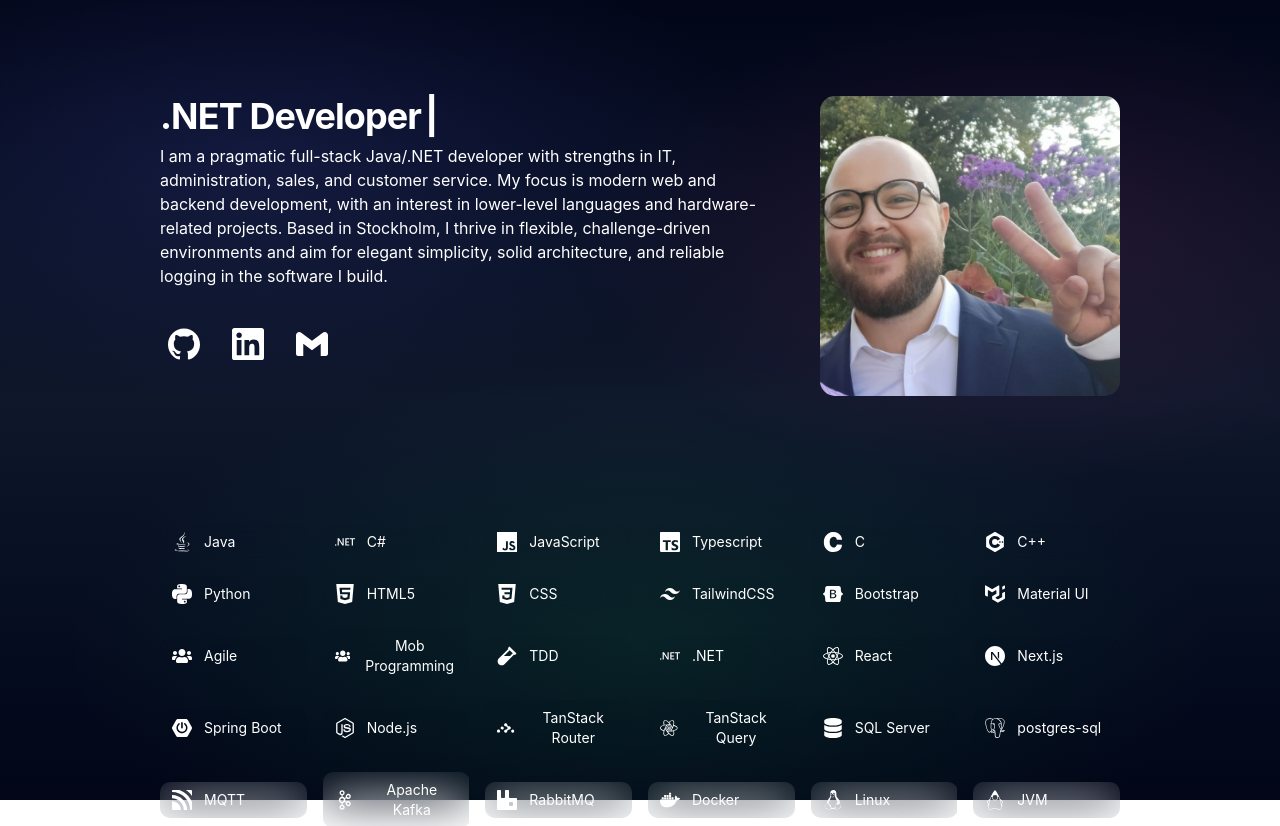
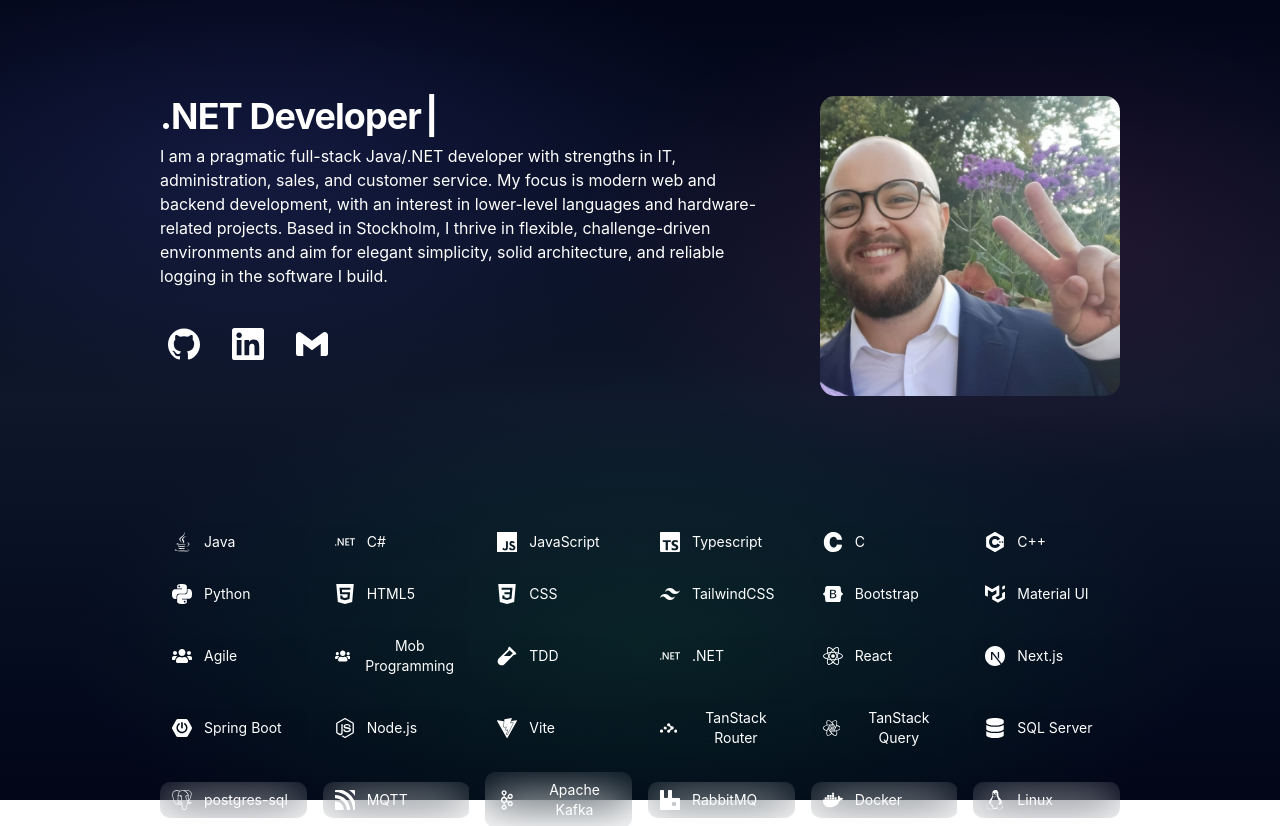
Before and after one commit to david11267/david-aslan-dev, a React (Vite) app: page / in a window 1280 px wide. Shown: the top 826 px of the page. Built offline with nearby package versions, Linux system fonts and the light colour scheme.

Commit message:
content changes

```diff
--- a/src/content.ts
+++ b/src/content.ts
@@ -31,6 +31,7 @@ import {
   SiTailwindcss,
   SiTypescript,
   SiVercel,
+  SiVite,
 } from 'react-icons/si'
 import {
   FaCloud,
@@ -170,6 +171,12 @@ export const skills: Array<Skill> = [
       "JavaScript runtime built on Chrome's V8 engine for server-side development. Enables full-stack JavaScript development with non-blocking I/O and extensive package ecosystem.",
   },
   {
+    name: 'Vite',
+    Icon: SiVite,
+    description:
+      'Fast build tool and development server for modern web projects. Provides instant hot module replacement, optimized bundling, and excellent developer experience with minimal configuration.',
+  },
+  {
     name: 'TanStack Router',
     Icon: SiReactrouter,
     description:
@@ -295,7 +302,6 @@ export const projects: Array<Project> = [
   {
     header: 'Quintic-3d',
     text: 'A landing page for a on demand 3d-printing store complete with sanity cms, attached shopify store, internationalization and contact/upload form connected to company email allowing qustomers to request quotes on their CAD files.',
-    href: 'https://quintic-3d.vercel.app/',
     skills: [
       skills.find((s) => s.name.toLowerCase() === 'next.js')!,
       skills.find((s) => s.name.toLowerCase() === 'typescript')!,
@@ -312,12 +318,13 @@ export const projects: Array<Project> = [
     text: 'This is the website you are currently on right now. I needed a place to display my work, skills and provide an easy way to get to know me.',
     href: 'https://davidaslan.dev/',
     skills: [
-      skills.find((s) => s.name.toLowerCase() === 'storyblok')!,
-      skills.find((s) => s.name.toLowerCase() === 'next.js')!,
+      skills.find((s) => s.name.toLowerCase() === 'vite')!,
+      skills.find((s) => s.name.toLowerCase() === 'react')!,
       skills.find((s) => s.name.toLowerCase() === 'typescript')!,
+      skills.find((s) => s.name.toLowerCase() === 'tanstack router')!,
+      skills.find((s) => s.name.toLowerCase() === 'tailwindcss')!,
       skills.find((s) => s.name.toLowerCase() === 'html5')!,
       skills.find((s) => s.name.toLowerCase() === 'css')!,
-      skills.find((s) => s.name.toLowerCase() === 'tailwindcss')!,
     ].filter(Boolean),
     repository: 'https://github.com/david11267/david-aslan-dev',
     companyName: 'Personal project',
```
